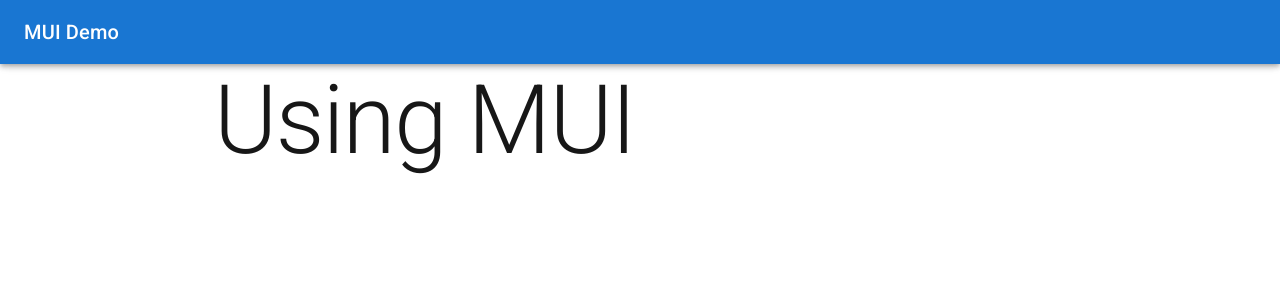
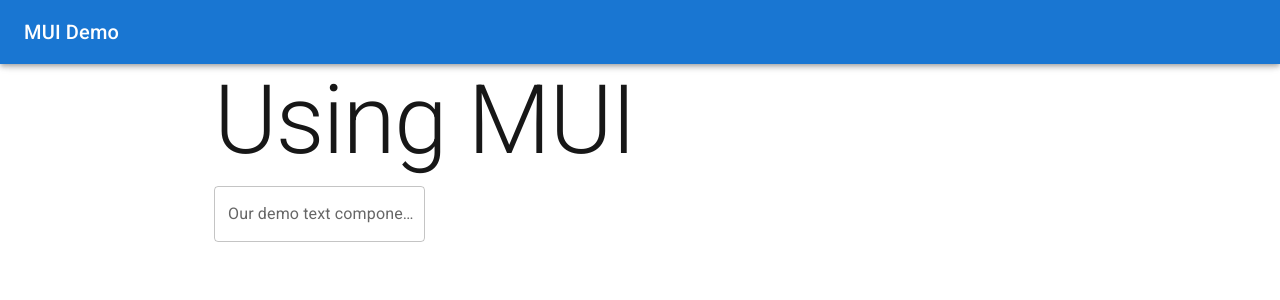
Before and after one commit to dmit-2008/dmit2008-A02-winter-2025, a Next.js app in the folder 06-nextjs-mui-component-library/components-mui-example/: page / in a window 1280 px wide. Shown: the top 300 px of the page. Built offline with nearby package versions, Linux system fonts and the light colour scheme.

Commit message:
class progress pushed

```diff
--- a/06-nextjs-mui-component-library/components-mui-example/components/SimpleForm.js
+++ b/06-nextjs-mui-component-library/components-mui-example/components/SimpleForm.js
@@ -1,5 +1,15 @@
 // import and use a text field
+import { TextField } from "@mui/material"
 // import and use a checkbox with a label
 // import and use a button
 // put this in a form in a SimpleForm
 // component no props.
+export default function SimpleForm() {
+  return <form style={{marginTop: "10px"}}>
+    <TextField
+      id="outlined-basic"
+      label="Our demo text component"
+      variant="outlined"
+    />
+  </form>
+}
--- a/06-nextjs-mui-component-library/components-mui-example/pages/index.js
+++ b/06-nextjs-mui-component-library/components-mui-example/pages/index.js
@@ -6,6 +6,7 @@
 import Typography from '@mui/material/Typography';
 
 import Navbar from '@/components/Navbar';
+import SimpleForm from '@/components/SimpleForm';
 
 // write the title "Using MUI"
 
@@ -33,6 +34,7 @@
         >
           Using MUI
         </Typography>
+        <SimpleForm />
       </Container>
     </div>
   );
```
